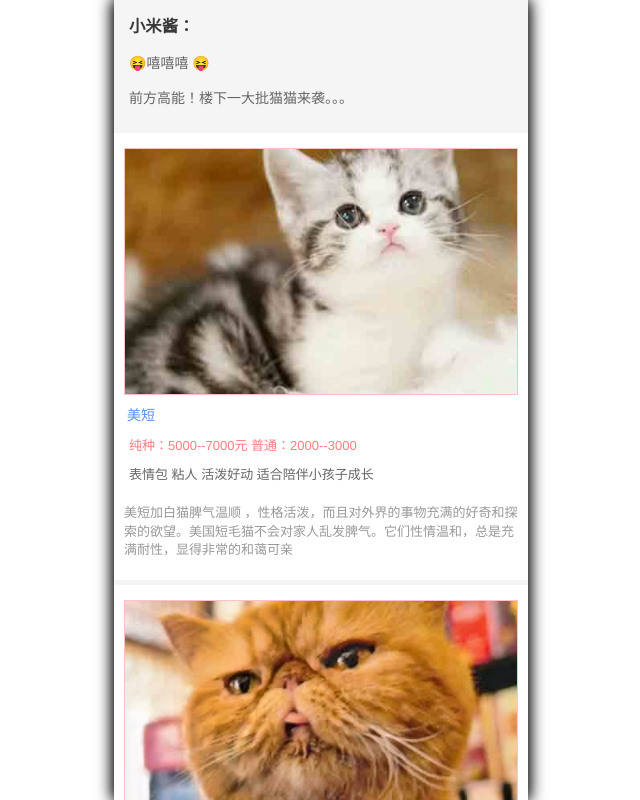
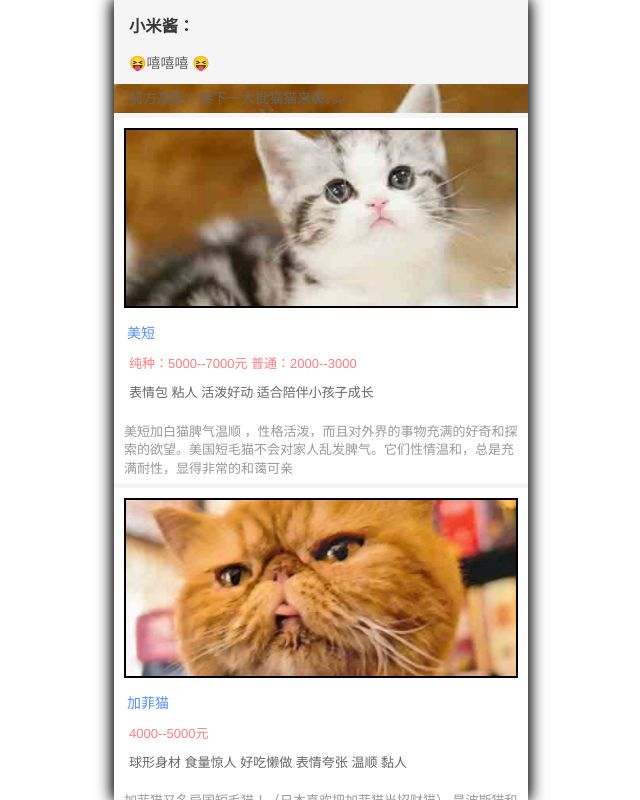
Before and after one commit to weily22/react-rolling, a React app: page / in a window 1280 px wide. Shown: the whole page, without its empty margins (319-959 px from the left). Built offline with nearby package versions, Linux system fonts and the light colour scheme; a small style sheet from the web is missing.

Commit message:
解决移动端不显示视差效果问题

```diff
--- a/src/components/App/App.scss
+++ b/src/components/App/App.scss
@@ -2,8 +2,11 @@
   background-color: #f5f5f5;
   padding:15px 0 10px;
   height: 100vh;
+  overflow-y: scroll;
+  overflow-x: hidden;
   perspective: 1px;
-  overflow-y: scroll;
+  position: -webkit-sticky;
+
   &::-webkit-scrollbar {
     width:2px;
     background-color:#f7f7f7;
@@ -72,14 +75,15 @@
   section {
     background-color: #fff;
     padding: 15px 10px;
-    margin: 5px 0;
-
+    margin: 180px 0 0;
+    position: relative;
     .img {
-      margin-bottom: 10px;
-      background-color: #ccc;
-      overflow: hidden;
-      border:1px solid pink;
-      position: relative;
+      background: transparent;
+      height: 180px;
+      border:2px solid #000;
+      position: absolute;
+      top: -180px;
+      width: calc(100% - 20px);
       .icon_claw {
         position: absolute;
         right: 10px;
@@ -91,14 +95,47 @@
           color: #e4677d;
         }
       }
+
+      .top_hidden {
+        position: absolute;
+        left: -12px; right: -12px;
+        top: -12px;
+        height: 10px;
+        background-color: #fff;
+        &:before {
+          position: absolute;
+          content: '';
+          left: -12px; right: -12px;
+          top: -5px;
+          height: 5px;
+          background-color: #f5f5f5;
+        }
+      }
+
+      &:before, &:after {
+        position: absolute;
+        content: '';
+        top: -2px;bottom: -2px;
+        width: 10px;
+        background-color: #fff;
+      }
+      &:before {
+        left: -12px;
+      }
+      &:after {
+        right: -12px;
+      }
+
     }
-
     img {
-      width: 100%;
       height: auto;
-      transform: translateZ(-0.1px) scale(1.34);
+      position: relative;
+      z-index: -1;
+      width: calc(100% - 20px);
+      transform: translateZ(-0.1px) scale(1.4);
     }
   }
+
 }
 
 @keyframes gradient {
--- a/src/components/Card/Card.jsx
+++ b/src/components/Card/Card.jsx
@@ -6,7 +6,11 @@ class Card extends Component {
     return (
       <section>
         <dl>
-          <dt className="img img_1"><img src={imgSrc} alt=""/><i className="iconfont icon_claw"/></dt>
+          <dt className="img">
+            <span className="top_hidden"/>
+            {/*<div className="hidden"/>*/}
+            <img src={imgSrc} alt=""/><i className="iconfont icon_claw"/>
+          </dt>
           <dd className="note"><i className="iconfont icon_note"></i><span>{note}</span></dd>
           <dd className="price"><i className="iconfont icon_price"></i><span>{price}</span></dd>
           <dd className="feature"><i className="iconfont icon_feature"></i>{feature}</dd>
```
Also changed, not shown: 7 other files (tests, documents, lock files or other folders).
